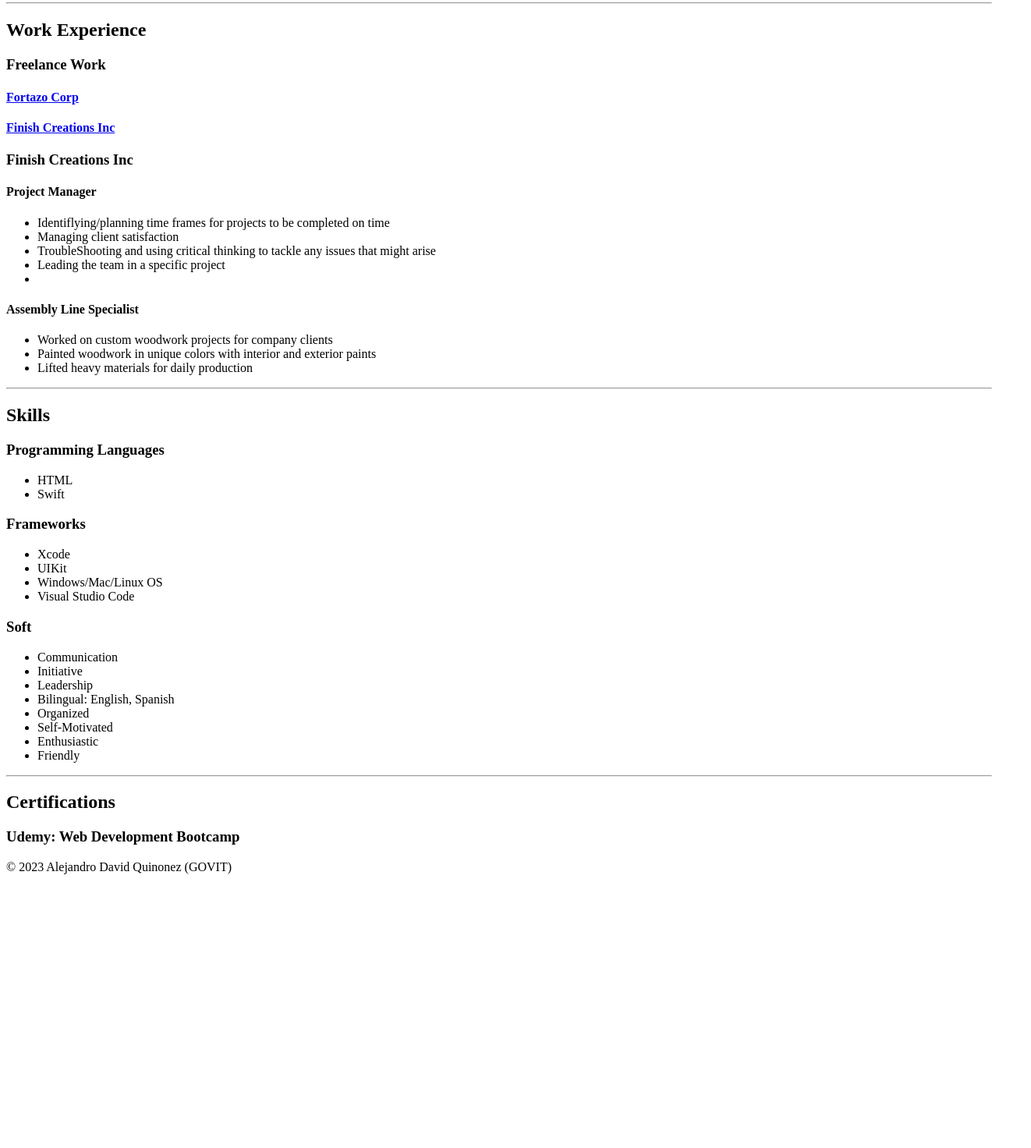
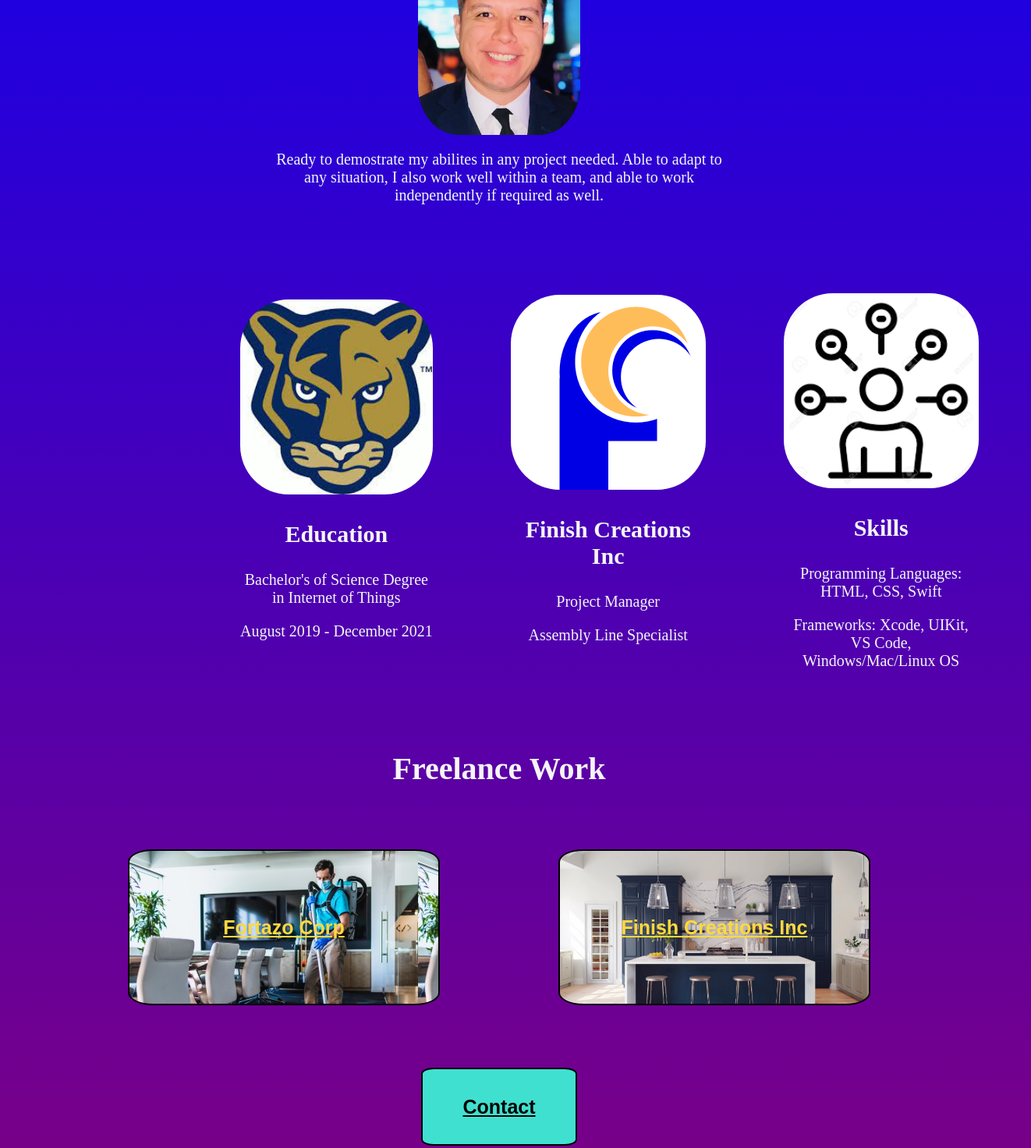
Before and after one commit to AlejDQuinonez/Alejandro_Portfolio, a plain HTML site: page index.html in a window 1280 px wide. Shown: the part 535-2007 px from the top of the page at 78% size, 1322 px wide, since content can reach past the window. Before the commit the page ends 1664 px from the top, so only its background shows below. Drawn offline with Linux system fonts and the light colour scheme.

Commit message:
Add files via upload

```diff
--- a/index.html
+++ b/index.html
@@ -5,83 +5,71 @@
     <meta http-equiv = "X-UA-Compatible">
     <meta name = "viewport" content = "width=device-width, initial-scale=1.0">
     <title>Alejandro Quinonez's Online Portfolio</title>
+    <link rel="stylesheet" href="styles.css"/>
+    <link rel="preconnect" href="https://fonts.googleapis.com">
+    <link rel="preconnect" href="https://fonts.gstatic.com" crossorigin>
+    <link href="https://fonts.googleapis.com/css2?family=Press+Start+2P&display=swap" rel="stylesheet">
 </head>
-<body>
-    <h1>
-        <img src = "Assets/images/Alejandro's_Mugshot.JPG" height = 150>
-        Alejandro Quinonez's Online Portfolio
-    </h1>
-    <a href = "./contact.html"><h4>Contact</h4></a>
-    <hr/>
-    <h2>Summary</h2>
-    <p>
-        A personal website, that I have created, displaying my skills and education.
-        I am a new web developer and freelancer. Ready to demostrate my abilites in
-        any project needed. Able to adapt to any situation, I also work well within
-        a team, and able to work independently if required as well.
-    </p>
-    <hr/>
-    <h2>Education</h2>
-    <h3>Florida International University</h3>
-    <p>Bachelor's of Science Degree in Internet of Things</p>
-    <p>August 2019 - December 2021</p>
-    <hr/>
-    <h2>Work Experience</h2>
-    <h3>Freelance Work</h3>
-    <a href = "./DoesNotWork.html"><h4>Fortazo Corp</h4></a>
-    <a href = "./DoesNotWork.html"><h4>Finish Creations Inc</h4></a>
-    <h3>Finish Creations Inc</h3>
-    <h4>Project Manager</h4>
-    <p>
-        <ul>
-            <li>Identiflying/planning time frames for projects to be completed on time</li>
-            <li>Managing client satisfaction</li>
-            <li>TroubleShooting and using critical thinking to tackle any issues that
-                might arise</li>
-            <li>Leading the team in a specific project</li>
-            <li></li>
-        </ul>
-    </p>
-    <h4>Assembly Line Specialist</h4>
-    <p>
-        <ul>
-            <li>Worked on custom woodwork projects for company clients</li>
-            <li>Painted woodwork in unique colors with interior and exterior paints</li>
-            <li>Lifted heavy materials for daily production</li>
-        </ul>
-    </p>
-    <hr/>
-    <h2>Skills</h2>
-    <p>
-        <h3>Programming Languages</h3>
-        <ul>
-            <li>HTML</li>
-            <li>Swift</li>
-        </ul>
-        <h3>Frameworks</h3>
-        <ul>
-            <li>Xcode</li>
-            <li>UIKit</li>
-            <li>Windows/Mac/Linux OS</li>
-            <li>Visual Studio Code</li>
-        </ul>
-        <h3>Soft</h3>
-        <ul>
-            <li>Communication</li>
-            <li>Initiative</li>
-            <li>Leadership</li>
-            <li>Bilingual: English, Spanish</li>
-            <li>Organized</li>
-            <li>Self-Motivated</li>
-            <li>Enthusiastic</li>
-            <li>Friendly</li>
-        </ul>
-    </p>
-    <hr/>
-    <h2>Certifications</h2>
-    <p>
-        <h3>Udemy: Web Development Bootcamp</h3>
-    </p>
+<body >
+    <!--Header section-->
+    <section class="header">
+        <div>
+            <h2 id="top-subheader">Hello, My name is</h2>
+            <h1>Alejandro Quinonez.</h1>
+            <h2 id="bottom-subheader">I'm a IOS and Web developer.</h2>
+        </div>
+    </section>
+
+    <!--Summary section-->
+    <section>
+        <div class="img-container">
+            <img src = "Assets/images/Alejandro's_Mugshot.JPG" alt = "Alejandro Quinonez's face">
+        </div>
+        <div class="resume-container">
+            <p>
+                Ready to demostrate my abilites in any project needed. Able to adapt to any situation,
+                I also work well within a team, and able to work independently if required as well.
+            </p>
+        </div>
+    </section>
+
+    <!--Experience Section-->
+    <section>
+        <div class="experience-flex">
+            <div>
+                <img class ="ex-flex-img" src="./Assets/images/FIU_panther.jpg"/>
+                <h3>Education</h3>
+                <p>Bachelor's of Science Degree in Internet of Things</p>
+                <p>August 2019 - December 2021</p>
+            </div>
+            <div>
+                <!--Place holder for finish Creations logo-->
+                <img class ="ex-flex-img" src="./Assets/images/FortazoLogo.png"/>
+                <h3>Finish Creations Inc</h3>
+                <p>Project Manager</p>
+                <p>Assembly Line Specialist</p>
+            </div>
+            <div id="skills">
+                <img class ="ex-flex-img" src="./Assets/images/skills_logo.png"/>
+                <h3>Skills</h3>
+                <p>Programming Languages: HTML, CSS, Swift</p>
+                <p>Frameworks: Xcode, UIKit, VS Code, Windows/Mac/Linux OS</p>
+            </div>
+        </div>
+    </section>
+
+    <!--Freelance Section-->
+    <section>
+        <h2 id="freelance-title">Freelance Work</h2>
+        <div id="freelance">
+            <!--Skip for now.-->
+            <button class="freelance-button" id="cleaning-img"><a href = "./DoesNotWork.html"><h4>Fortazo Corp</h4></a></button>
+            <button class="freelance-button" id="painting-img"><a href = "./DoesNotWork.html"><h4>Finish Creations Inc</h4></a></button>
+        </div>
+        <div id="contact">
+            <button id="contact-button"><a href = "./contact.html" id="contact-color"><h4 id="contact-color">Contact</h4></a></button>
+        </div>
+    </section>
 </body>
 <footer> © 2023 Alejandro David Quinonez (GOVIT)</footer>
 </html>
--- /dev/null
+++ b/styles.css
@@ -0,0 +1,138 @@
+html {
+    color: whitesmoke;
+    background: linear-gradient(blue,purple);
+}
+.header {
+    padding: 10px;
+    margin: -20px;
+    height: 500px;
+    width: 100%;
+}
+
+h1 {
+    font-family: 'Press Start 2P', cursive;
+    color: #16FF00;
+    font-size: 50px;
+    text-align: center;
+    padding: 60px;
+    margin-top: 80px;
+    margin-bottom: -20px;
+}
+
+h2 {
+    font-size: 40px;
+}
+
+h3 {
+    font-size: 30px;
+}
+
+h4, a {
+    font-size: 25px;
+    color: #FFD93D;
+}
+
+
+p {
+    font-size: 20px;
+}
+
+#top-subheader {
+    position: relative;
+    left: 60px;
+    top: 60px;
+}
+
+#bottom-subheader, #freelance-title, #contact-button, #body-contact{
+    text-align: center;
+}
+
+.img-container {
+    margin-top: -50px;
+    display: flex;
+    justify-content: center;
+    align-items: center;
+}
+
+img {
+    height: 250px;
+    border-radius: 25%;
+}
+
+.resume-container {
+    width: 600px;
+    margin: auto;
+    text-align: center;
+}
+
+.experience-flex {
+    margin: 50px;
+    display: flex;
+    flex-direction: row;
+    justify-content: space-around;
+    align-items: center;
+    height: 200px;
+    text-align: center;
+    padding: 200px;
+}
+
+.experience-flex > div {
+    padding-left: 50px;
+    padding-right: 50px;
+}
+
+#skills {
+    padding-top: 30px;
+}
+
+#freelance {
+    display: flex;
+    flex-direction: row;
+    justify-content: space-around;
+    align-items: center;
+    margin: 80px;
+}
+
+.freelance-button {
+    height: 200px;
+    width: 400px;
+    border-radius: 8%;
+    border: 2px solid black;
+}
+
+#cleaning-img {
+    background: url("./Assets/images/cleaning.jpg");
+    background-size: 100%;
+    background-size: auto;
+}
+
+#painting-img {
+    background: url("./Assets/images/kitchen.jpg");
+    background-size: 100%;
+    background-size: none;
+}
+
+#contact {
+    display: flex;
+    flex-direction: row;
+    justify-content: center;
+    align-items: center;
+    margin: 80px;
+}
+
+#contact-button {
+    height: 100px;
+    width: 200px;
+    border-radius: 8%;
+    background-color: turquoise;
+    border: 2px solid black;
+}
+
+#contact-color {
+    color: black;
+}
+
+footer {
+    text-align: center;
+    padding: 20px;
+}
```
Also changed, not shown: DoesNotWork.html (+25 -2 lines), contact.html (+5 -1 lines), Assets/images/FIU_panther.jpg (added), Assets/images/FortazoLogo.png (added), Assets/images/cleaning.jpg (added), Assets/images/kitchen.jpg (added), Assets/images/skills_logo.png (added).
